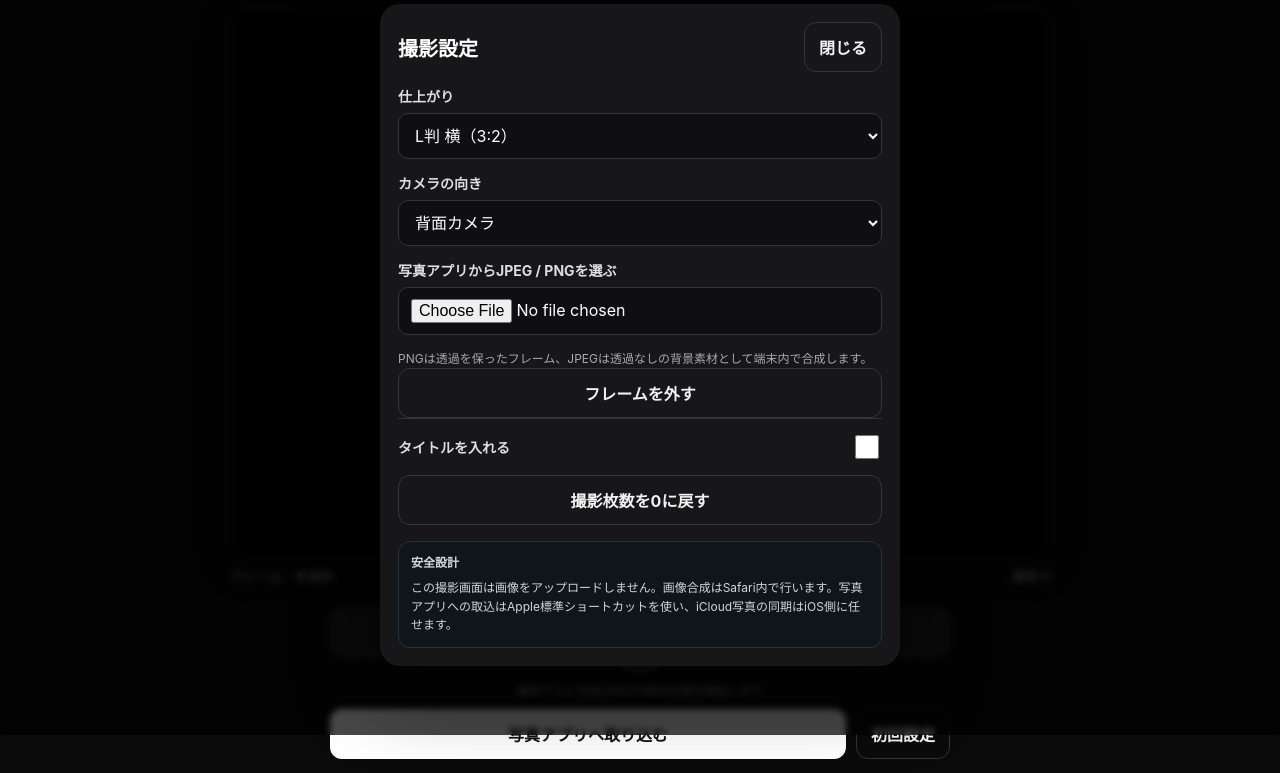
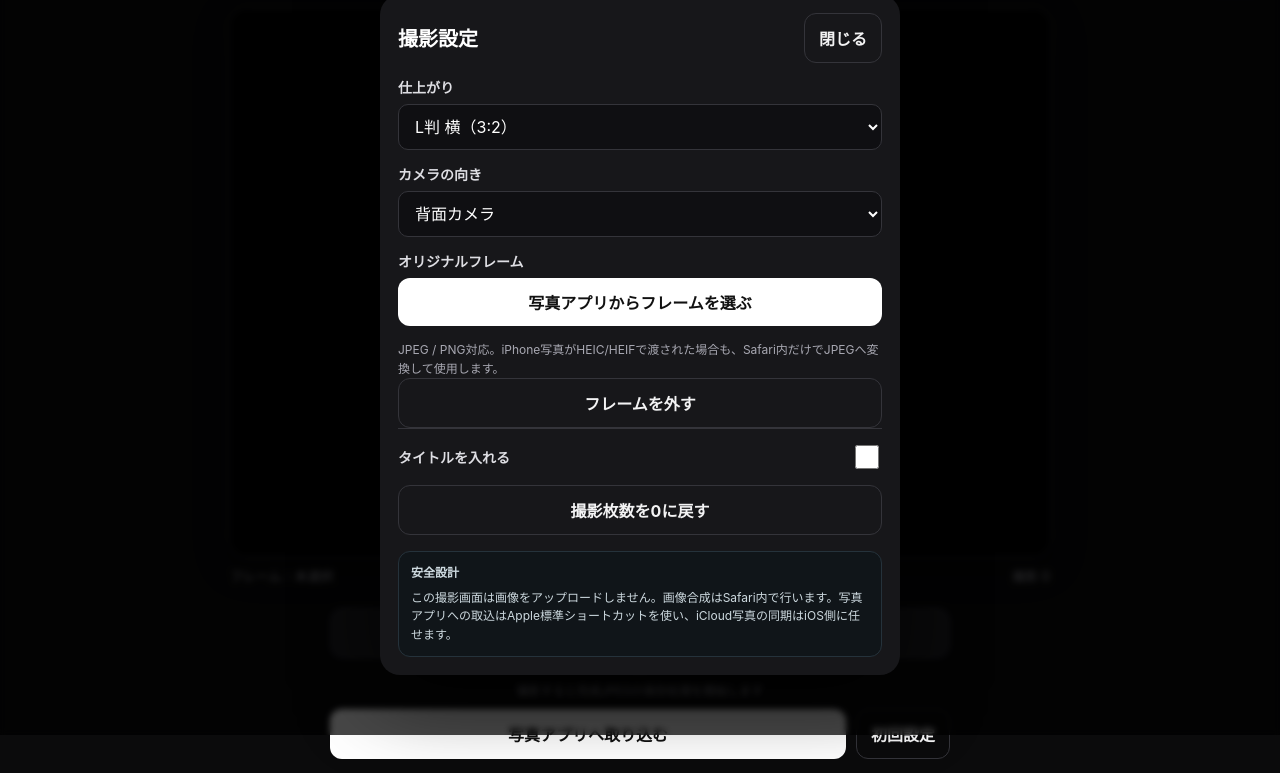
Before and after one commit to poniard60-cloud/framecam-local-web, a plain HTML site: page index.html in a window 1280 px wide. Both pictures are taken after a click on the button "設定". Shown: the part 65-838 px from the top of the page. Drawn offline with Linux system fonts and the light colour scheme.

Commit message:
Open photo picker directly from FrameCam button

```diff
--- a/index.html
+++ b/index.html
@@ -52,8 +52,12 @@
         </div>
         <label class="field"><span>仕上がり</span><select id="orientationSelect"><option value="landscape">L判 横（3:2）</option><option value="portrait">L判 縦（2:3）</option></select></label>
         <label class="field"><span>カメラの向き</span><select id="cameraFacingSelect"><option value="environment">背面カメラ</option><option value="user">前面カメラ</option></select></label>
-        <label class="field"><span>写真アプリからフレーム／背景を選ぶ</span><input id="frameInput" type="file" accept="image/jpeg,image/png" /></label>
-        <div class="small-note">PNGは透過を保ったフレーム、JPEGは透過なしの背景素材として端末内で合成します。</div>
+        <div class="field">
+          <span>オリジナルフレーム</span>
+          <button id="framePickerBtn" class="primary-btn wide" type="button">写真アプリからフレームを選ぶ</button>
+          <input id="frameInput" type="file" accept="image/jpeg,image/png,image/heic,image/heif" hidden />
+        </div>
+        <div class="small-note">JPEG / PNG対応。iPhone写真がHEIC/HEIFで渡された場合も、Safari内だけでJPEGへ変換して使用します。</div>
         <button id="clearFrameBtn" class="ghost-btn wide" type="button">フレームを外す</button>
         <label class="toggle-row"><span>タイトルを入れる</span><input id="titleEnabled" type="checkbox" /></label>
         <div id="titleFields" class="title-fields" hidden>
```
